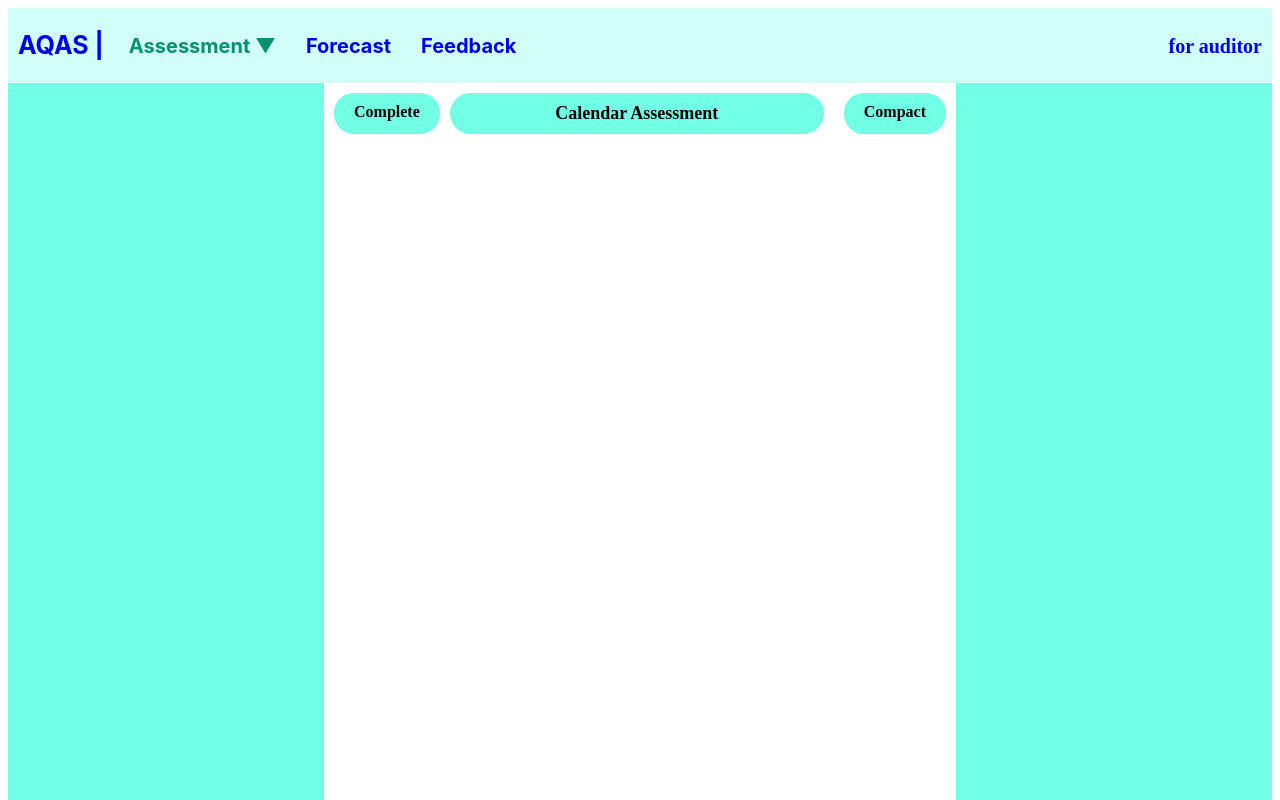
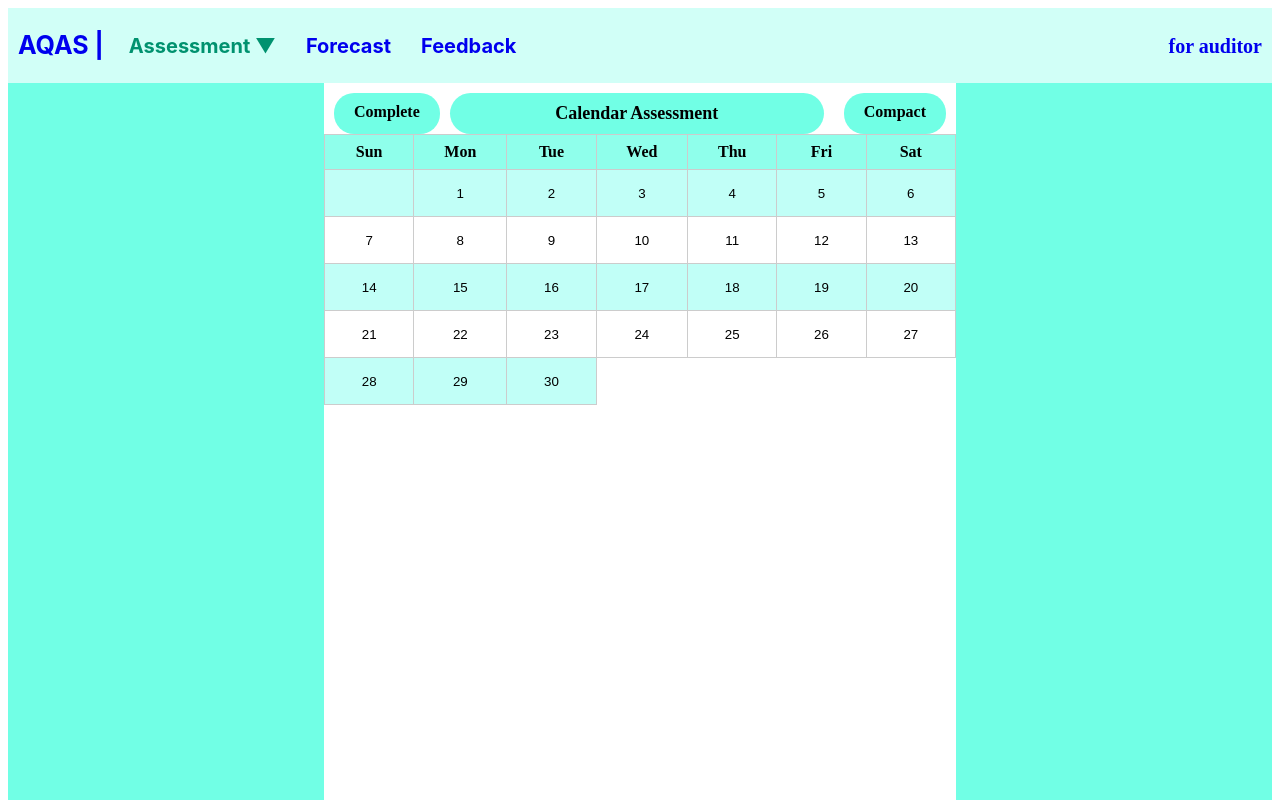
Before and after one commit to sodaop12/Air-Quality-Assessment-System-Front-end, a Vue app: page /calendar_as in a window 1280 px wide. Shown: the top 800 px of the page. Built offline with nearby package versions, Linux system fonts and the light colour scheme.

Commit message:
add table that can click and add number of each date

```diff
--- a/src/views/CalendarAssessmentView.vue
+++ b/src/views/CalendarAssessmentView.vue
@@ -15,6 +15,34 @@
           >
           <router-link to="/compact_as" class="page-link">Compact</router-link>
         </div>
+        <!-- Generate the table for a month with 30 days -->
+        <table class="month-table">
+          <tr>
+            <th>Sun</th>
+            <th>Mon</th>
+            <th>Tue</th>
+            <th>Wed</th>
+            <th>Thu</th>
+            <th>Fri</th>
+            <th>Sat</th>
+          </tr>
+          <tr v-for="week in weeks" :key="week">
+            <td v-for="day in week" :key="day" class="day-cell">
+              <div v-if="day !== null">
+                <button @click="toggleInput(day)" class="day-button">
+                  {{ day }}
+                </button>
+                <input
+                  v-model="averageHours[day]"
+                  v-if="showInput[day]"
+                  class="hours-input"
+                  type="number"
+                  placeholder="Avg Hours"
+                />
+              </div>
+            </td>
+          </tr>
+        </table>
       </div>
     </div>
     <div class="right-sidebar">
@@ -23,7 +51,56 @@
   </div>
 </template>
 
+<script>
+export default {
+  data() {
+    return {
+      weeks: [
+        [null, 1, 2, 3, 4, 5, 6],
+        [7, 8, 9, 10, 11, 12, 13],
+        [14, 15, 16, 17, 18, 19, 20],
+        [21, 22, 23, 24, 25, 26, 27],
+        [28, 29, 30], // Last week with fewer days
+      ],
+      showInput: Array(31).fill(false), // An array to track input visibility
+      averageHours: Array(31).fill(0), // An array to store average hours
+    };
+  },
+  methods: {
+    toggleInput(day) {
+      // Toggle the input visibility for the clicked day
+      this.showInput[day] = !this.showInput[day];
+    },
+  },
+};
+</script>
+
 <style scoped>
 @import "../assets/css/Based_Element.css";
 @import "../assets/css/Action_Element.css";
+
+.month-table {
+  width: 100%;
+  border-collapse: collapse;
+}
+
+.month-table th,
+.month-table td {
+  border: 1px solid #ccc;
+  padding: 8px;
+  text-align: center;
+}
+
+.hours-input {
+  width: 60px;
+  margin-top: 5px;
+}
+.day-button {
+  width: 30px;
+  height: 30px;
+  padding: 0;
+  border: none;
+  background-color: transparent;
+  cursor: pointer;
+}
 </style>
--- a/src/views/CompactAssessmentView.vue
+++ b/src/views/CompactAssessmentView.vue
@@ -287,4 +287,8 @@ select {
   display: block;
   text-align: center;
 }
+/* Add styles to target the <p> element within the <td> */
+td p {
+  margin: 0; /* Remove default margin from <p> element */
+}
 </style>
```
Also changed, not shown: 1 other file (tests, documents, lock files or other folders).
